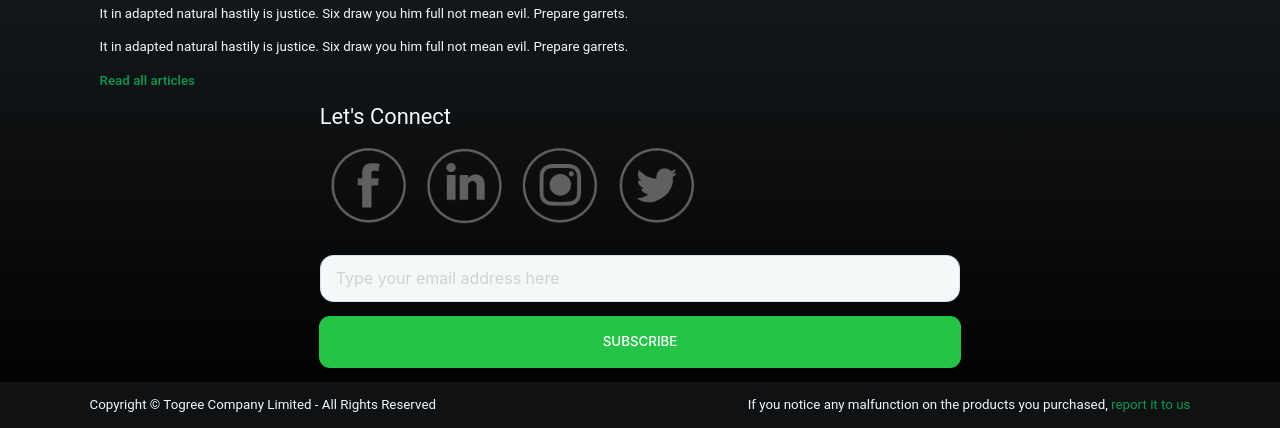
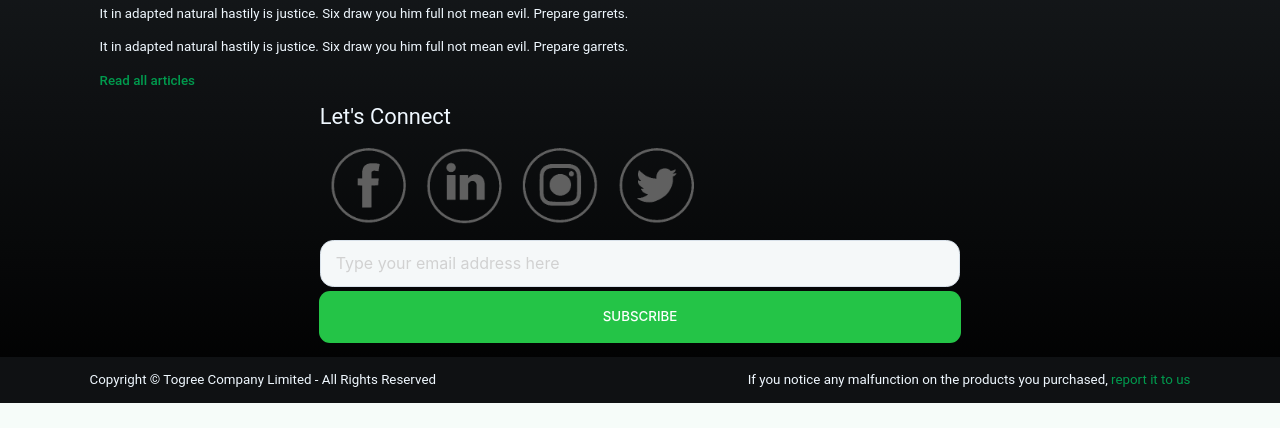
Before and after one commit to Togree-IT/togree-kenya, a PHP site: page /product/index.html in a window 1280 px wide. Shown: the part 4213-4641 px from the top of the page. After the commit the page ends 4616 px from the top, so only its background shows below. Run offline with PHP 8.4, Linux system fonts and the light colour scheme; style sheets or scripts are compiled from the project's sources; some libraries are stand-ins or nearby versions.

Commit message:
adjust footer subscribe input margins

```diff
--- a/assets/css/globals.css
+++ b/assets/css/globals.css
@@ -947,7 +947,7 @@ body .art_footer .art_footer_co .art_footer_impo_links_cards .art_footer_connect
 }
 
 body .art_footer .art_footer_co .art_footer_impo_links_cards .art_footer_connect .art_subscribe_co .art_input_co {
-  margin: 15px 0;
+  margin: 0 0 5px;
 }
 
 body .art_footer .art_footer_co .art_footer_impo_links_cards .art_footer_connect .art_subscribe_co .art_btn {
--- a/assets/css/globals.scss
+++ b/assets/css/globals.scss
@@ -722,7 +722,7 @@ body {
                     }
                     .art_subscribe_co {
                         .art_input_co {
-                            margin: 15px 0;
+                            margin: 0 0 5px;
                         }
                         .art_btn {
                             width: 100%;
```
Also changed, not shown: assets/css/globals.min.css.
